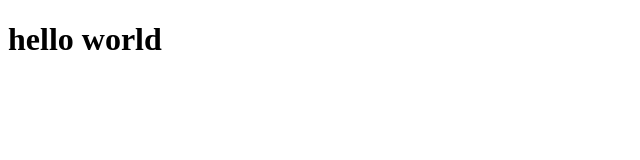
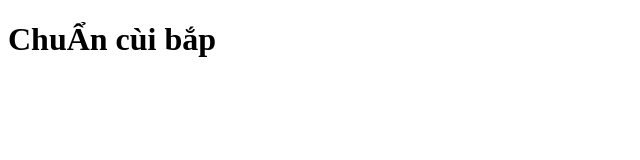
Before and after one commit to Weez-yan/Demo-git3, a plain HTML site: page index.html in a window 1280 px wide. Shown: the whole page, without its empty margins (0-640 px from the left). Drawn offline with Linux system fonts and the light colour scheme.

Commit message:
30/12/23 update index.html

```diff
--- a/index.html
+++ b/index.html
@@ -6,6 +6,6 @@
     <title>Document</title>
 </head>
 <body>
-    <h1>hello world <!DOCTYPE html></h1>
+    <h1>ChuẨn cùi bắp <!DOCTYPE html></h1>
 </body>
 </html>
```
